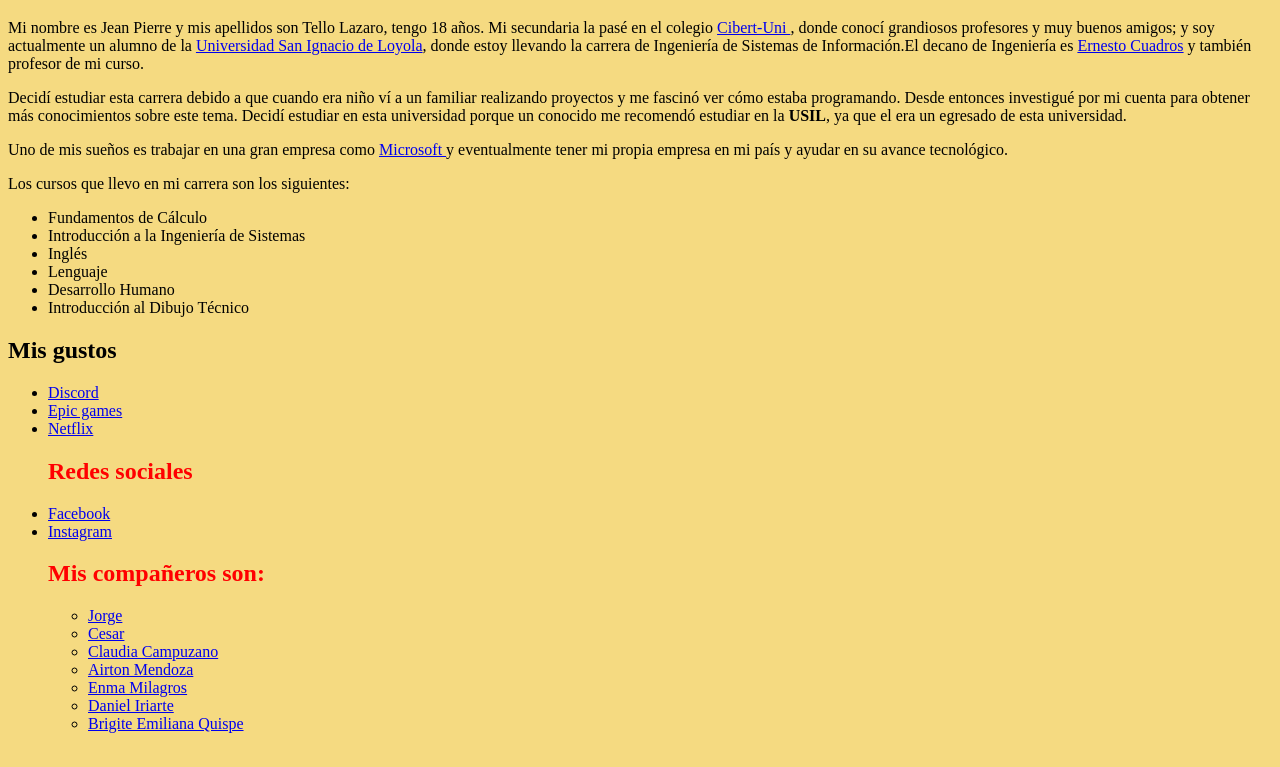
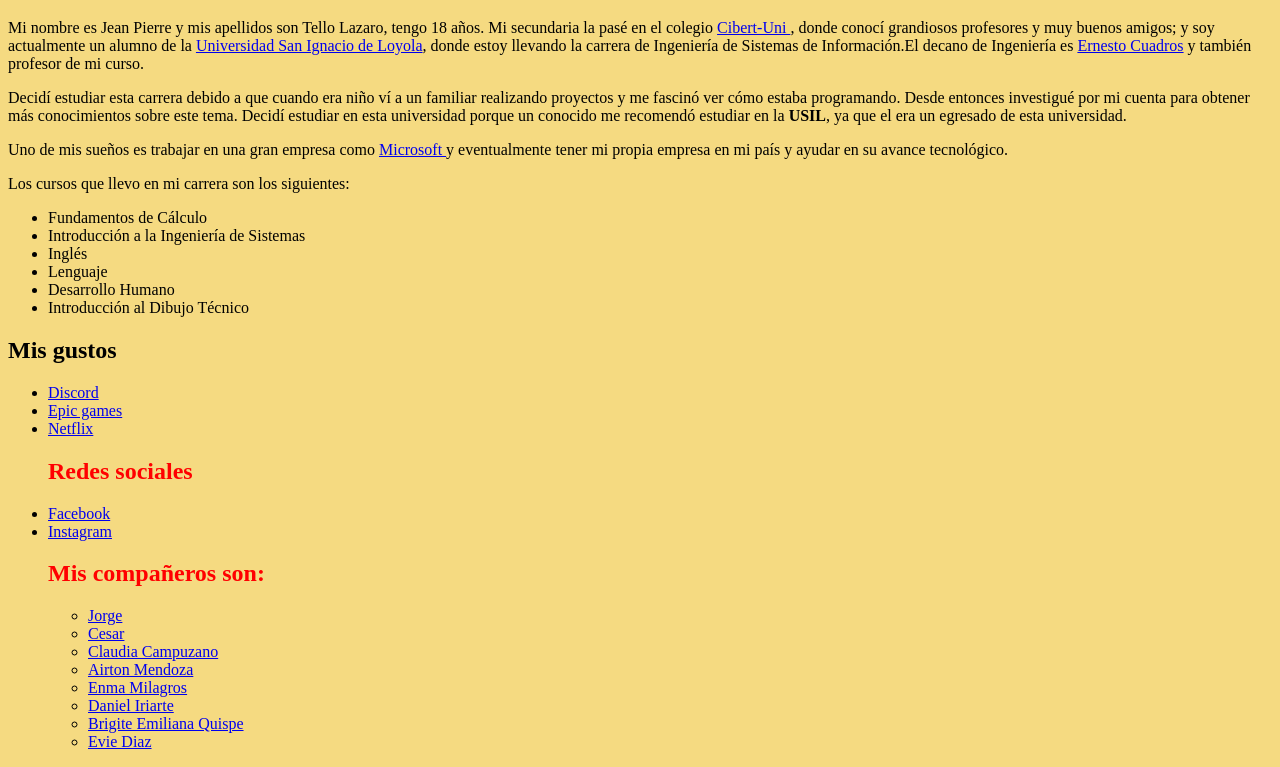
Before and after one commit to Jean170603/Jean-Pierre-Tello-Lazaro, a plain HTML site: page index.html in a window 1280 px wide. Shown: the part 61-828 px from the top of the page. Drawn offline with Linux system fonts and the light colour scheme.

Commit message:
Update index.html

```diff
--- a/index.html
+++ b/index.html
@@ -56,6 +56,7 @@ la <a href="https://www.usil.edu.pe" > Universidad San Ignacio de Loyola</a>, do
 		<li> <a href="https://enmamilagroscondormedina.000webhostapp.com/" > Enma Milagros </a> </li>
 		<li> <a href="http://daniel-alexander-iriarte-mego.me/" > Daniel Iriarte </a> </li>
 		<li> <a href="https://brigiteemilianaquispemartini.000webhostapp.com/"> Brigite Emiliana Quispe </a> </li>
+		<li> <a href="eviediaz.me"> Evie Diaz </a> </li>
 	</ul>
 
 </p>
```
